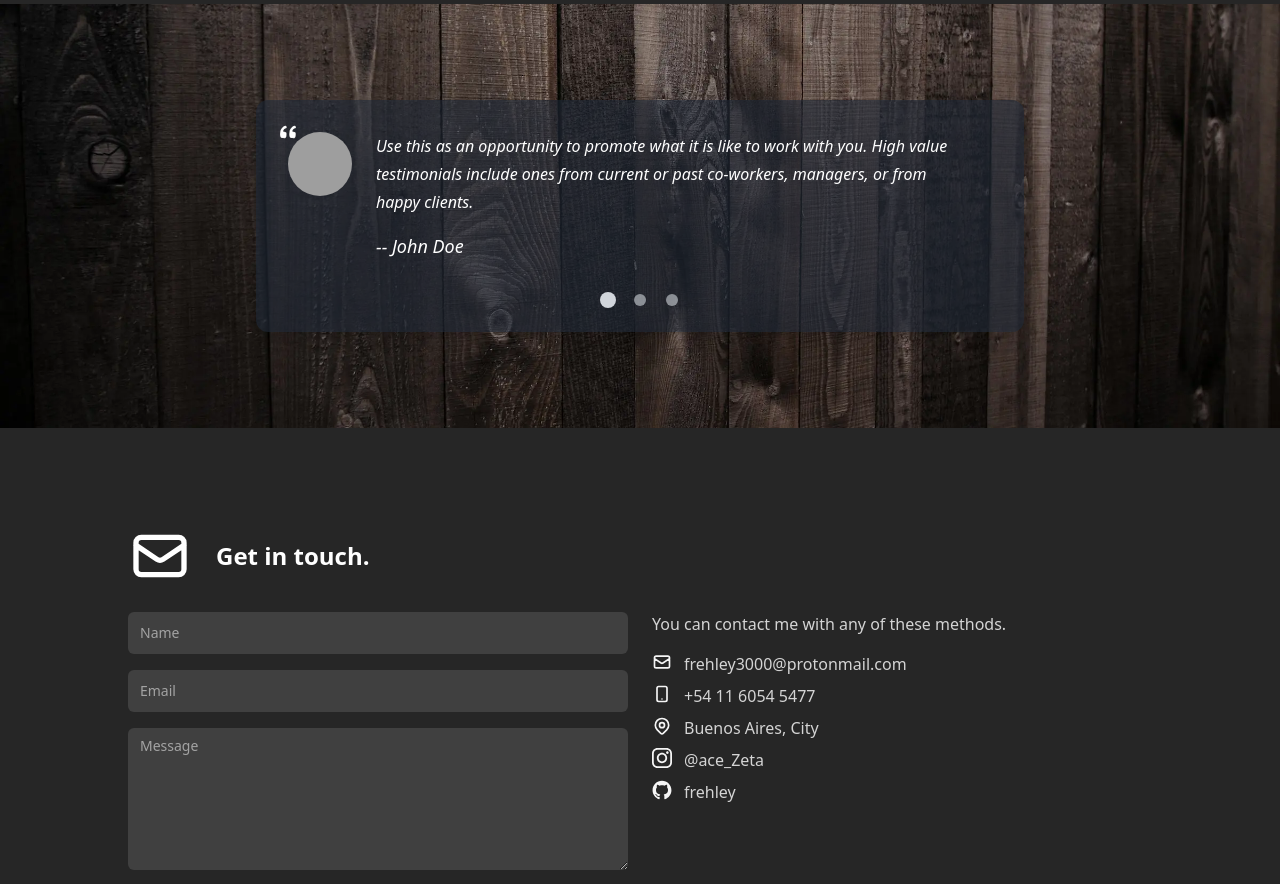
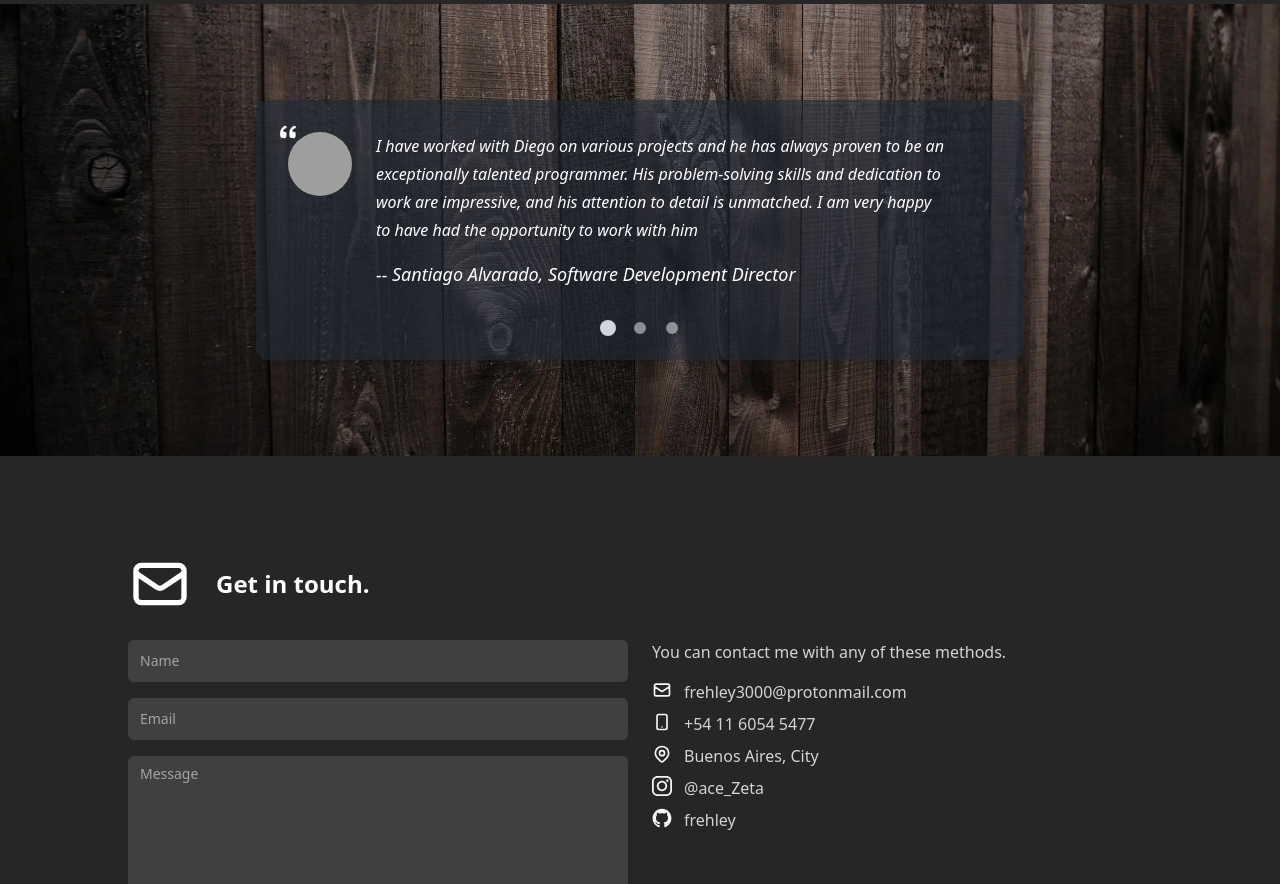
Before and after one commit to Frehley/ResumeReactTS, a Next.js app: page / in a window 1280 px wide. Shown: the part 5200-6084 px from the top of the page. Built offline with nearby package versions, Linux system fonts and the light colour scheme; grey boxes are pictures that could not be loaded.

Commit message:
testimonial

```diff
--- a/src/data/data.tsx
+++ b/src/data/data.tsx
@@ -407,18 +407,18 @@ export const testimonial: TestimonialSection = {
   imageSrc: testimonialImage,
   testimonials: [
     {
-      name: 'John Doe',
-      text: 'Use this as an opportunity to promote what it is like to work with you. High value testimonials include ones from current or past co-workers, managers, or from happy clients.',
+      name: 'Santiago Alvarado, Software Development Director',
+      text: 'I have worked with Diego on various projects and he has always proven to be an exceptionally talented programmer. His problem-solving skills and dedication to work are impressive, and his attention to detail is unmatched. I am very happy to have had the opportunity to work with him',
       image: 'https://cloudflare-ipfs.com/ipfs/Qmd3W5DuhgHirLHGVixi6V76LhCkZUz6pnFt5AJBiyvHye/avatar/169.jpg',
     },
     {
-      name: 'Jane Doe',
-      text: 'Here you should write some nice things that someone has said about you. Encourage them to be specific and include important details (notes about a project you were on together, impressive quality produced, etc).',
+      name: 'Eduardo Marquez, Software Engineer',
+      text: 'I have had the pleasure of working with Diego on several occasions and have always been impressed by his technical knowledge and ability to work as a team. He is a great communicator and is always willing to help others. His passion for technology is contagious and always inspires me to be better at my job.',
       image: 'https://cloudflare-ipfs.com/ipfs/Qmd3W5DuhgHirLHGVixi6V76LhCkZUz6pnFt5AJBiyvHye/avatar/14.jpg',
     },
     {
-      name: 'Someone else',
-      text: 'Add several of these, and keep them as fresh as possible, but be sure to focus on quality testimonials with strong highlights of your skills/work ethic.',
+      name: 'Manuel De La Torre, Software Architect',
+      text: 'I have had the opportunity to collaborate with Diego on various projects and have always been impressed by their ability to find creative solutions to complex problems. His work is always of a high quality and his work ethic is unwavering. I feel lucky to have had the opportunity to work with him and learn from him.',
       image: 'https://cloudflare-ipfs.com/ipfs/Qmd3W5DuhgHirLHGVixi6V76LhCkZUz6pnFt5AJBiyvHye/avatar/69.jpg',
     },
   ],
```
